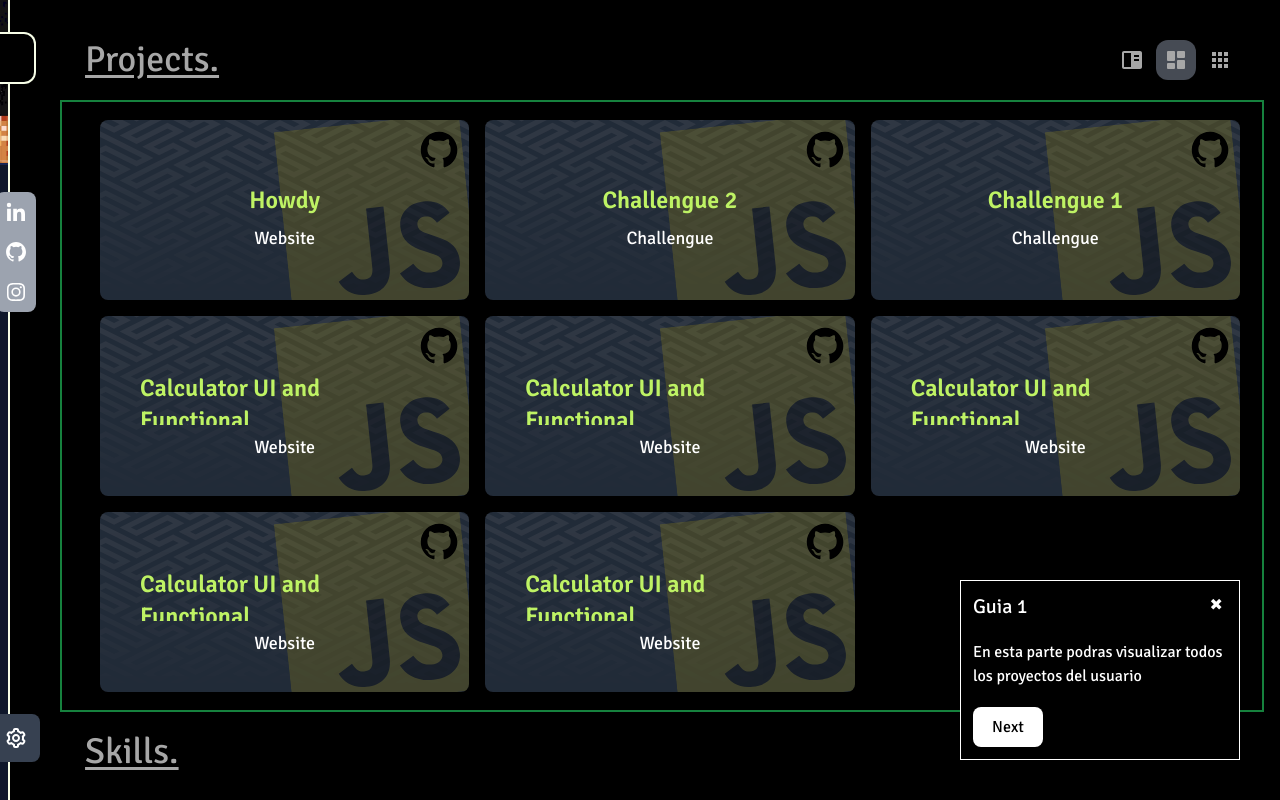
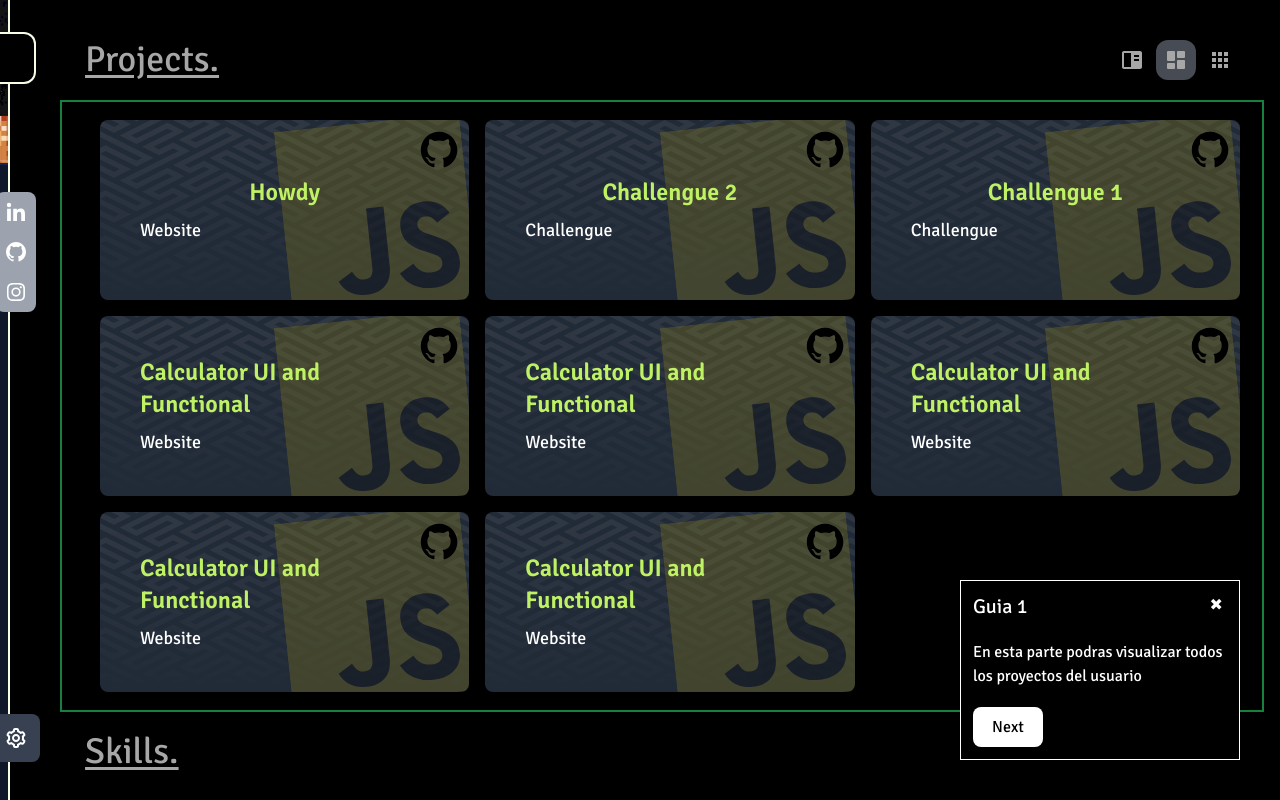
Before and after one commit to GonzaloArray/my-pin, a React (Vite) app: page / in a window 1280 px wide. Shown: the top 800 px of the page. Built offline with nearby package versions, Linux system fonts and the light colour scheme.

Commit message:
fix: feature card wordBreak

```diff
--- a/src/common/icon/Figure.icon.tsx
+++ b/src/common/icon/Figure.icon.tsx
@@ -1,5 +1,5 @@
 export const JSFigure = () => {
   return (
-    <figure className="-right-16 -bottom-16 w-48 h-48 md:w-[250px] md:h-[250px] -rotate-6 p-8 -z-10"><svg className="w-full h-auto" xmlns="http://www.w3.org/2000/svg" viewBox="0 0 630 630"><rect width="630" height="630" fill="#f7df1e"></rect><path d="m423.2 492.19c12.69 20.72 29.2 35.95 58.4 35.95 24.53 0 40.2-12.26 40.2-29.2 0-20.3-16.1-27.49-43.1-39.3l-14.8-6.35c-42.72-18.2-71.1-41-71.1-89.2 0-44.4 33.83-78.2 86.7-78.2 37.64 0 64.7 13.1 84.2 47.4l-46.1 29.6c-10.15-18.2-21.1-25.37-38.1-25.37-17.34 0-28.33 11-28.33 25.37 0 17.76 11 24.95 36.4 35.95l14.8 6.34c50.3 21.57 78.7 43.56 78.7 93 0 53.3-41.87 82.5-98.1 82.5-54.98 0-90.5-26.2-107.88-60.54zm-209.13 5.13c9.3 16.5 17.76 30.45 38.1 30.45 19.45 0 31.72-7.61 31.72-37.2v-201.3h59.2v202.1c0 61.3-35.94 89.2-88.4 89.2-47.4 0-74.85-24.53-88.81-54.075z"></path></svg></figure>
+    <figure className="-right-16 -bottom-16 w-[140px] h-[140px] md:w-[250px] md:h-[250px] -rotate-6 p-8 -z-10"><svg className="w-full h-auto" xmlns="http://www.w3.org/2000/svg" viewBox="0 0 630 630"><rect width="630" height="630" fill="#f7df1e"></rect><path d="m423.2 492.19c12.69 20.72 29.2 35.95 58.4 35.95 24.53 0 40.2-12.26 40.2-29.2 0-20.3-16.1-27.49-43.1-39.3l-14.8-6.35c-42.72-18.2-71.1-41-71.1-89.2 0-44.4 33.83-78.2 86.7-78.2 37.64 0 64.7 13.1 84.2 47.4l-46.1 29.6c-10.15-18.2-21.1-25.37-38.1-25.37-17.34 0-28.33 11-28.33 25.37 0 17.76 11 24.95 36.4 35.95l14.8 6.34c50.3 21.57 78.7 43.56 78.7 93 0 53.3-41.87 82.5-98.1 82.5-54.98 0-90.5-26.2-107.88-60.54zm-209.13 5.13c9.3 16.5 17.76 30.45 38.1 30.45 19.45 0 31.72-7.61 31.72-37.2v-201.3h59.2v202.1c0 61.3-35.94 89.2-88.4 89.2-47.4 0-74.85-24.53-88.81-54.075z"></path></svg></figure>
   )
 }
--- a/src/components/Card.tsx
+++ b/src/components/Card.tsx
@@ -13,13 +13,17 @@ export const Card = ({ title, description, link }: Props) => {
     <a
       target="__blank"
       href={link}
-      className="cursor-pointer bg-slate-700 rounded-lg shadow-lg relative transition-all box-border md:hover:scale-105 md:hover:border h-[150px] md:h-[180px] flex flex-col justify-center items-center overflow-hidden p-5 md:p-10"
+      className="cursor-pointer bg-slate-700 rounded-lg shadow-lg relative transition-all box-border md:hover:scale-105 md:hover:border h-[150px] md:h-[180px] flex flex-col justify-center items-center overflow-hidden px-5 md:px-10"
     >
-      <h2 className={`text-md md:text-2xl 2xl:text-3xl font-semibold text-lime-300 mt-4 line-clamp-1 md:line-clamp-2 z-40`}>
+      <h2 className={`text-md md:text-2xl 2xl:text-3xl font-semibold text-lime-300 line-clamp-1 md:line-clamp-2 z-40`}>
         {title}
       </h2>
 
-      <p className="z-50 text-white text-center text-sm md:text-lg mt-2 line-clamp-1 md:line-clamp-3">{description}</p>
+      <p className="z-40 text-white text-sm md:text-lg mt-2 w-full line-clamp-2 md:line-clamp-3" style={{ wordBreak: 'break-all' }}>
+        {description}
+      </p>
+
+
       <div className="absolute top-0 right-0 md:p-2 z-40">
         <Github />
       </div>
@@ -27,7 +31,7 @@ export const Card = ({ title, description, link }: Props) => {
         <BgCard />
       </div>
       <div className="absolute z-10 overflow-y opacity-25 -right-8 -bottom-10 h-full flex items-end">
-        <JSFigure/>
+        <JSFigure />
       </div>
     </a>
   );
```
